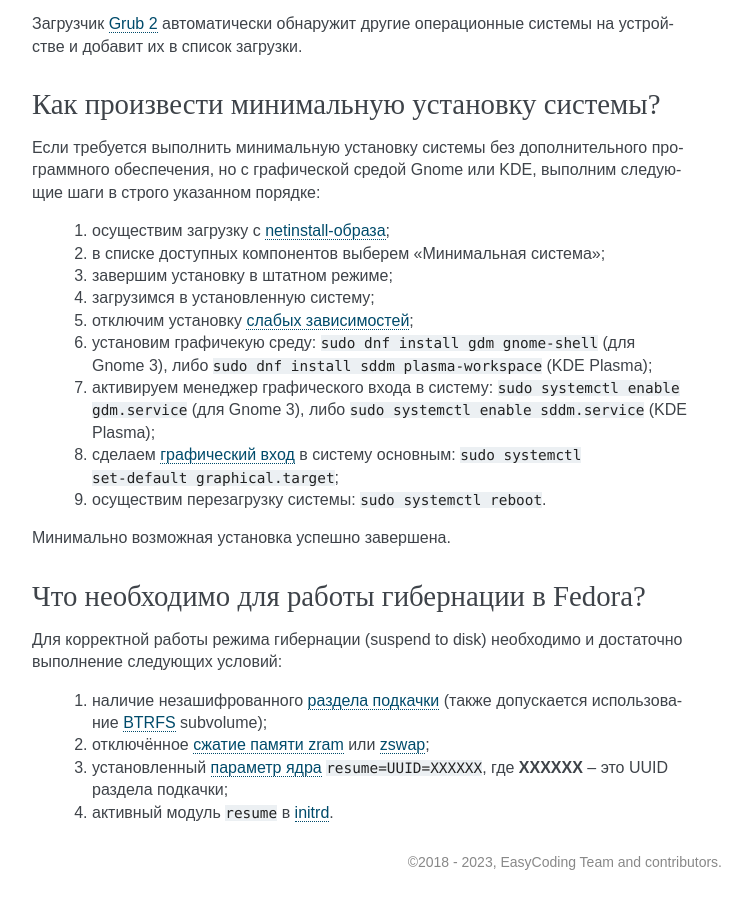
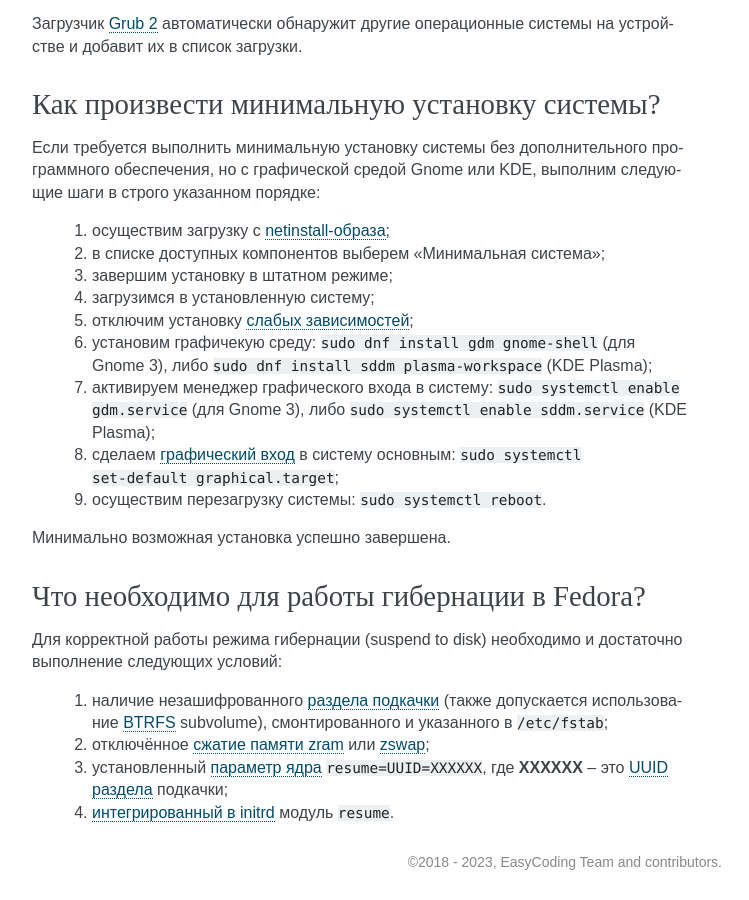
Before and after one commit to RussianFedora/FAQ, a Sphinx documentation site: the page built from source/installation.rst, in a window 1280 px wide and 900 px high, scrolled down 9881 px. Shown: the whole window, without its empty margins (388-1137 px from the left). Built offline with Sphinx 7.4.7, drawn with Linux system fonts in a browser that asks for light colours; comment, search, counter and statistics services are not loaded.

Commit message:
Updated hibernation-info question to include an internal hyperlink to initrd-add-module question.

```diff
--- a/source/installation.rst
+++ b/source/installation.rst
@@ -534,7 +534,7 @@
 
 Для корректной работы режима гибернации (suspend to disk) необходимо и достаточно выполнение следующих условий:
 
-  1. наличие незашифрованного :ref:`раздела подкачки <swap-limits>` (также допускается использование :ref:`BTRFS <fs-btrfs>` subvolume);
+  1. наличие незашифрованного :ref:`раздела подкачки <swap-limits>` (также допускается использование :ref:`BTRFS <fs-btrfs>` subvolume), смонтированного и указанного в ``/etc/fstab``;
   2. отключённое :ref:`сжатие памяти zram <zram-default-disable>` или :ref:`zswap <zswap>`;
-  3. установленный :ref:`параметр ядра <kernelpm-perm>` ``resume=UUID=XXXXXX``, где **XXXXXX** -- это UUID раздела подкачки;
-  4. активный модуль ``resume`` в :ref:`initrd <initrd-rebuild>`.
+  3. установленный :ref:`параметр ядра <kernelpm-perm>` ``resume=UUID=XXXXXX``, где **XXXXXX** -- это :ref:`UUID раздела <get-uuid>` подкачки;
+  4. :ref:`интегрированный в initrd <initrd-add-module>` модуль ``resume``.
```
